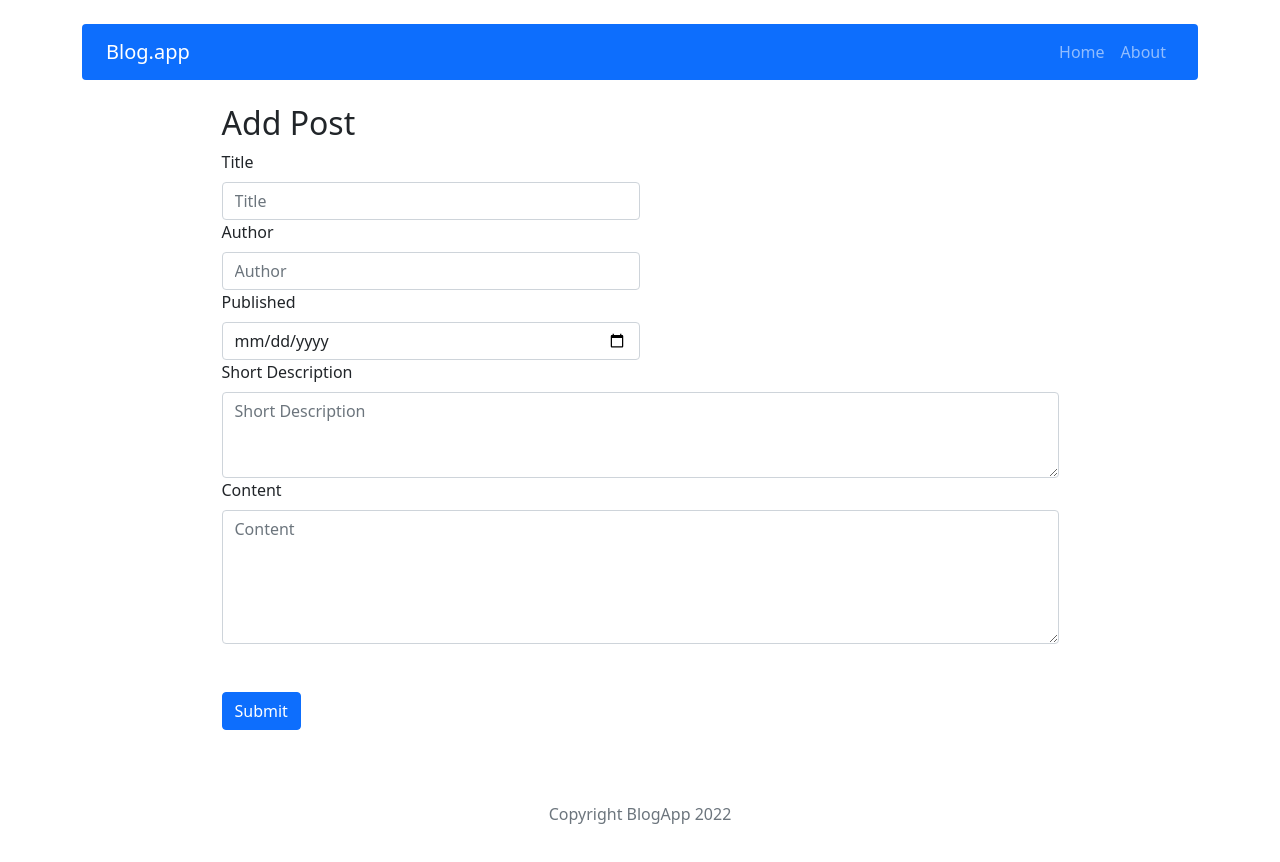
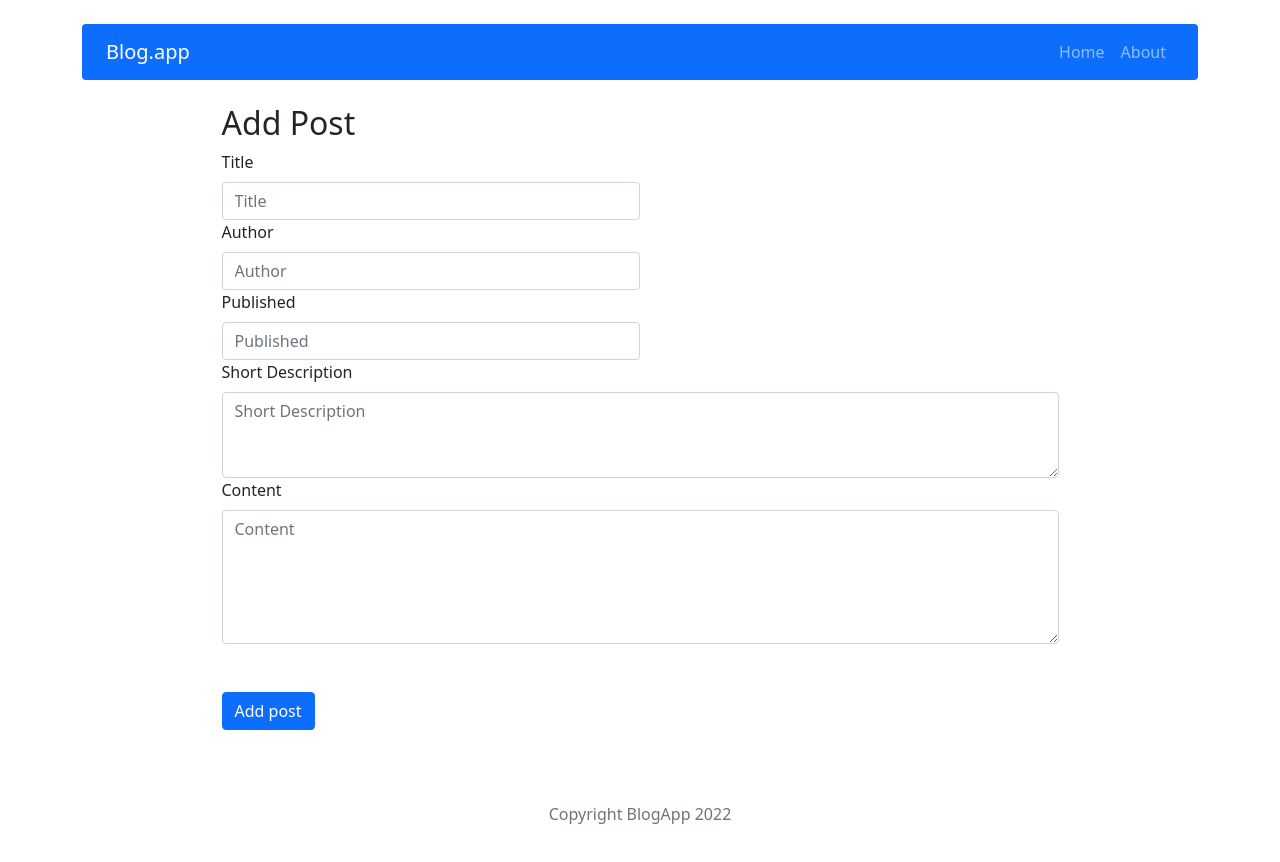
Before and after one commit to arcinech/crud-app, a React (Create React App) app: page /post/add in a window 1280 px wide. Shown: the top 862 px of the page. Built offline with nearby package versions, Linux system fonts and the light colour scheme.

Commit message:
Change: move logic for AddPost to PostForm

```diff
--- a/src/components/features/AddPostForm/AddPostForm.js
+++ b/src/components/features/AddPostForm/AddPostForm.js
@@ -1,84 +1,21 @@
-import { useState } from 'react';
-import Button from 'react-bootstrap/Button';
-import Form from 'react-bootstrap/Form';
 import { useDispatch } from 'react-redux';
 import { addPost } from '../../../redux/postsRedux';
 import { useNavigate } from "react-router-dom";
+import PostForm from '../PostForm/PostForm';
 
 const AddPostForm = () => {
   const dispatch = useDispatch();
   const navigate = useNavigate();
 
-  const [title, setTitle] = useState('');
-  const [author, setAuthor] = useState('');
-  const [shortDescription, setShortDescription] = useState('');
-  const [content, setContent] = useState('');
-  const [published, setPublished] = useState('');
 
-  const resetForm = () => {
-    setTitle('');
-    setAuthor('');
-    setShortDescription('');
-    setContent('');
-    setPublished('');
-  }
-
-  const handleAdd = (e) => {
-    e.preventDefault();
-    dispatch(addPost({title, author, shortDescription, content, published}));
-    resetForm();
+  const handleSubmit = (post) => {
+    dispatch(addPost(post));
     navigate("/");
-  }
+  };
 
   return (
     <>
-      <Form onSubmit={handleAdd}>
-        <Form.Group className="w-50" controlId='title'>
-          <Form.Label>Title</Form.Label>
-          <Form.Control
-            type="text"
-            placeholder="Title"
-            onChange={(e)=> setTitle(e.target.value)}
-          />
-        </Form.Group>
-        <Form.Group className="w-50" controlId='author'>
-          <Form.Label>Author</Form.Label>
-          <Form.Control
-            type="text"
-            placeholder="Author"
-            onChange={(e)=> setAuthor(e.target.value)}
-            />
-        </Form.Group>
-        <Form.Group className="w-50" controlId='publishDate'>
-          <Form.Label>Published</Form.Label>
-          <Form.Control
-            type="date"
-            placeholder="Published"
-            onChange={(e)=> setPublished(e.target.value)}
-            />
-        </Form.Group>
-        <Form.Group>
-          <Form.Label>Short Description</Form.Label>
-          <Form.Control
-            as="textarea" rows={3}
-            type="text"
-            placeholder="Short Description"
-            onChange={(e)=> setShortDescription(e.target.value)}
-            />
-        </Form.Group>
-        <Form.Group controlId='content'>
-          <Form.Label>Content</Form.Label>
-          <Form.Control
-            as="textarea" rows={5}
-            type="textarea"
-            placeholder="Content"
-            onChange={(e)=> setContent(e.target.value)}
-            />
-        </Form.Group>
-        <Button className="my-5" variant="primary" type="submit">
-          Submit
-        </Button>
-      </Form>
+      <PostForm action={handleSubmit} actionText="Add post" />
     </>
   )
 }
```
